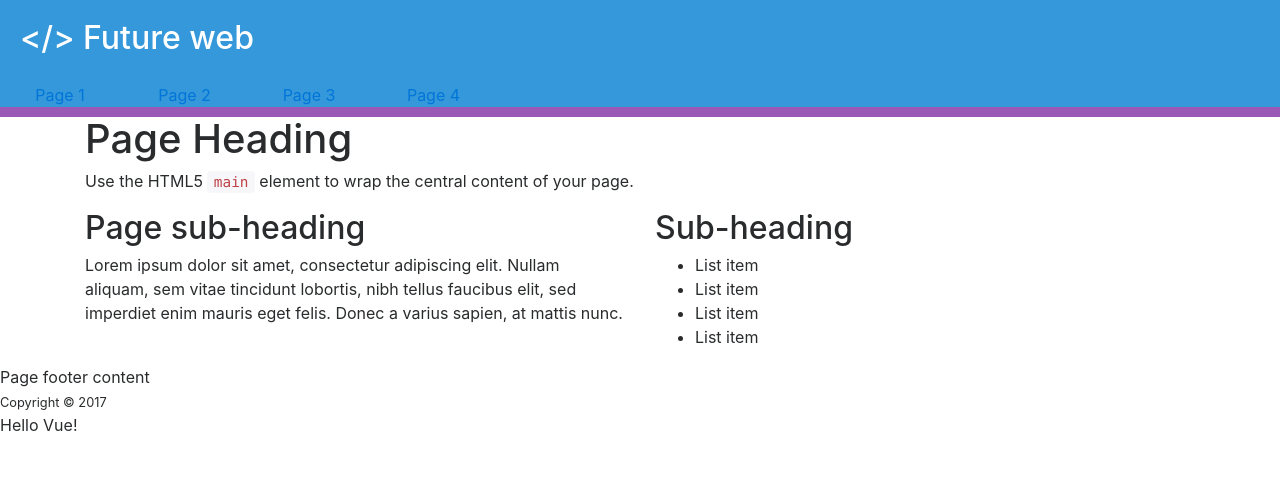
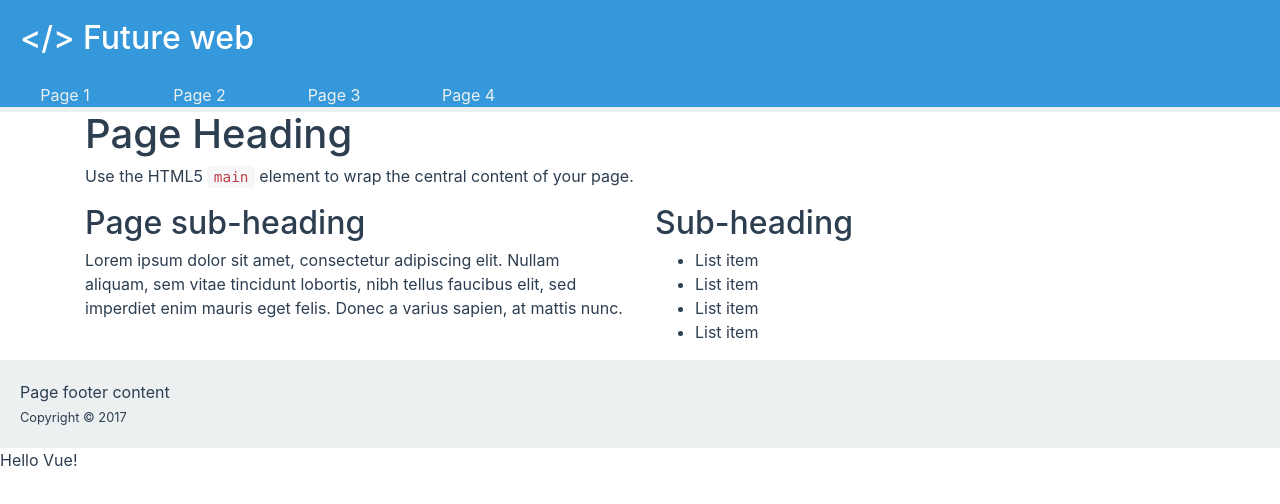
Before and after one commit to csmets/future-web, a website: page src/public/index.html in a window 1280 px wide. Drawn offline with nearby package versions, Linux system fonts and the light colour scheme; files that its build step writes are made by us from their sources; files whose address does not match are found by name.

Commit message:
Updated styles

```diff
--- /dev/null
+++ b/src/css/base/body.css
@@ -0,0 +1,3 @@
+body {
+    color: var(--font-color-primary);
+}
--- /dev/null
+++ b/src/css/components/footer.css
@@ -0,0 +1,5 @@
+.footer {
+    background-color: var(--color-secondary);
+    padding: 20px;
+    color: var(--font-color-primary);
+}
--- a/src/css/components/header.css
+++ b/src/css/components/header.css
@@ -2,7 +2,9 @@
 
 header {
     background-color: var(--color-primary);
-    border-bottom: solid 10px var(--color-secondary);
+    border-bottom: solid 5px var(--color-secondary);
+    margin 0;
+    padding 0;
 }
 
 header .logo-container {
@@ -17,17 +19,28 @@ header .logo-container .logo {
 
 header ul {
     list-style-type: none;
+    padding: 0;
     margin: 0;
-    padding: 0;
 }
 
 header ul li {
     display: inline;
     list-style: none;
-    text-align: center
+    text-align: center;
+    padding: 5px;
+}
+
+header ul li:hover {
+    background-color: var(--color-secondary);
 }
 
 header ul li a {
     display: inline-block;
     min-width: 120px;
+    color: var(--font-color-inverted);
 }
+
+header ul li a:hover {
+    color: var(--font-color-primary);
+    text-decoration: none;
+}
--- a/src/css/main.css
+++ b/src/css/main.css
@@ -14,12 +14,19 @@
  *
  * 1. Settings.................................................................
  *      - colors
+ * 2. Base.....................................................................
+ *      - body
  * 2. Components...............................................................
  *      - header
+ *      - footer
  */
 
 /* Settings */
 @import 'settings/colors.css';
 
+/* Settings */
+@import 'base/body.css';
+
 /* Components */
 @import 'components/header.css';
+@import 'components/footer.css';
--- a/src/css/settings/colors.css
+++ b/src/css/settings/colors.css
@@ -2,6 +2,10 @@
 
 :root {
     --color-primary: #3498db;
+    --color-secondary: #ecf0f1;
 
-    --color-secondary: #9b59b6;
+    --font-color-primary: #2c3e50;
+    --font-color-secondary: #34495e;
+    --font-color-highlight: #1abc9c;
+    --font-color-inverted: #ecf0f1;
 }
```
